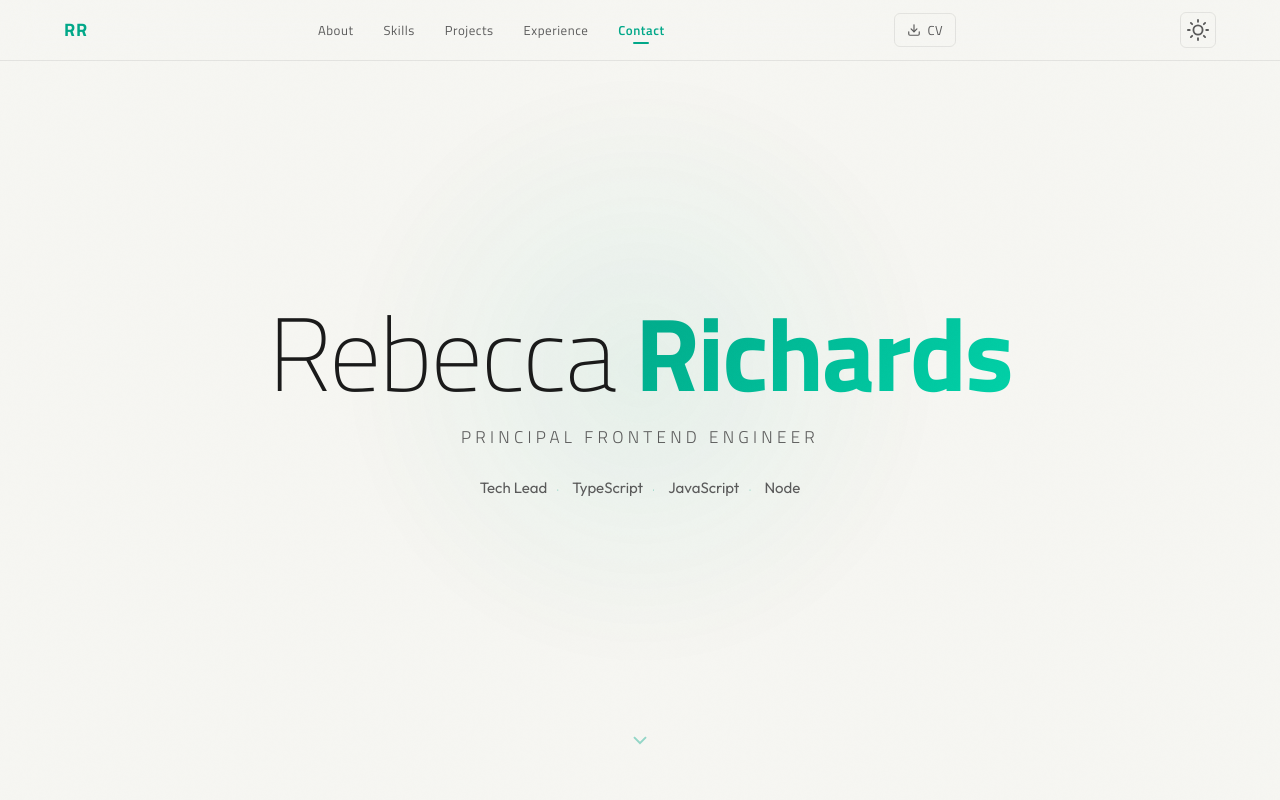
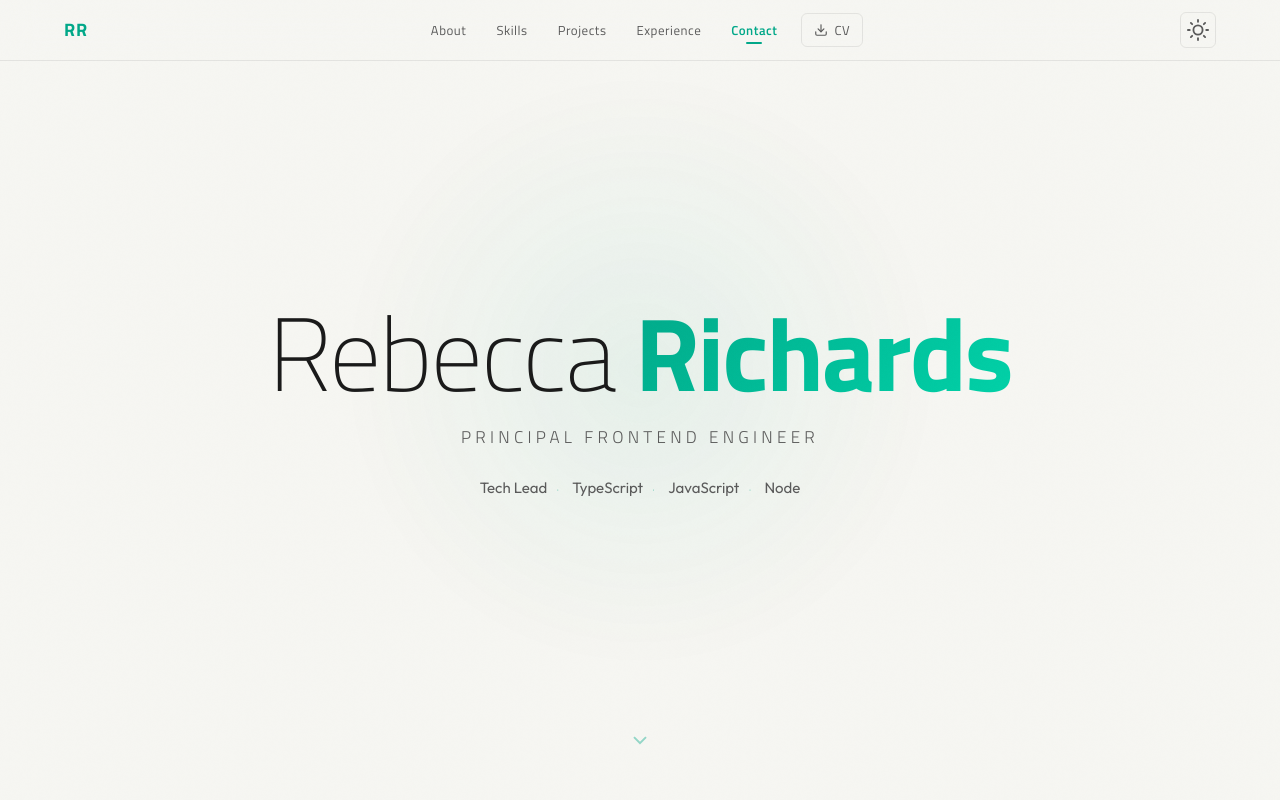
Before and after one commit to rebeccarich/portfolio-site, a React (Vite) app: page / in a window 1280 px wide. Shown: the top 800 px of the page. Built offline with nearby package versions, Linux system fonts and the light colour scheme.

Commit message:
style: move CV into nav links and center with 3-column grid

```diff
--- a/src/components/Nav/Nav.module.css
+++ b/src/components/Nav/Nav.module.css
@@ -16,9 +16,9 @@
   margin: 0 auto;
   padding: 0 1.5rem;
   height: 60px;
-  display: flex;
+  display: grid;
+  grid-template-columns: 1fr auto 1fr;
   align-items: center;
-  justify-content: space-between;
 }
 
 .logo {
@@ -28,10 +28,12 @@
   color: var(--color-accent);
   text-decoration: none;
   letter-spacing: 0.05em;
+  justify-self: start;
 }
 
 .links {
   display: flex;
+  align-items: center;
   gap: 0.125rem;
   list-style: none;
 }
@@ -74,6 +76,30 @@
   border-radius: 1px;
 }
 
+.cvLink {
+  display: inline-flex;
+  align-items: center;
+  gap: 0.375rem;
+  font-family: var(--font-heading);
+  font-size: 0.8125rem;
+  font-weight: 400;
+  letter-spacing: 0.04em;
+  color: var(--color-text-secondary);
+  text-decoration: none;
+  padding: 0.375rem 0.75rem;
+  border: 1px solid var(--color-border);
+  border-radius: 6px;
+  margin-left: 0.5rem;
+  transition:
+    color 0.2s ease,
+    border-color 0.2s ease;
+}
+
+.cvLink:hover {
+  color: var(--color-accent);
+  border-color: var(--color-accent);
+}
+
 .hamburger {
   display: none;
   flex-direction: column;
@@ -106,31 +132,16 @@
   transform: translateY(-6.5px) rotate(-45deg);
 }
 
-.cvLink {
-  display: inline-flex;
-  align-items: center;
-  gap: 0.375rem;
-  font-family: var(--font-heading);
-  font-size: 0.8125rem;
-  font-weight: 400;
-  letter-spacing: 0.04em;
-  color: var(--color-text-secondary);
-  text-decoration: none;
-  padding: 0.375rem 0.75rem;
-  border: 1px solid var(--color-border);
-  border-radius: 6px;
-  margin-right: 0.5rem;
-  transition:
-    color 0.2s ease,
-    border-color 0.2s ease;
-}
-
-.cvLink:hover {
-  color: var(--color-accent);
-  border-color: var(--color-accent);
+.themeToggle {
+  justify-self: end;
 }
 
 @media (max-width: 640px) {
+  .inner {
+    display: flex;
+    justify-content: space-between;
+  }
+
   .hamburger {
     display: flex;
   }
--- a/src/components/Nav/Nav.tsx
+++ b/src/components/Nav/Nav.tsx
@@ -76,13 +76,17 @@ export function Nav({ theme, onToggleTheme }: NavProps) {
               </button>
             </li>
           ))}
+          <li>
+            <a href="/rebecca-richards-cv.pdf" download className={styles.cvLink}>
+              <DownloadIcon size={14} />
+              CV
+            </a>
+          </li>
         </ul>
 
-        <a href="/rebecca-richards-cv.pdf" download className={styles.cvLink}>
-          <DownloadIcon size={14} />
-          CV
-        </a>
-        <ThemeToggle theme={theme} onToggle={onToggleTheme} />
+        <div className={styles.themeToggle}>
+          <ThemeToggle theme={theme} onToggle={onToggleTheme} />
+        </div>
       </div>
     </nav>
   )
```
